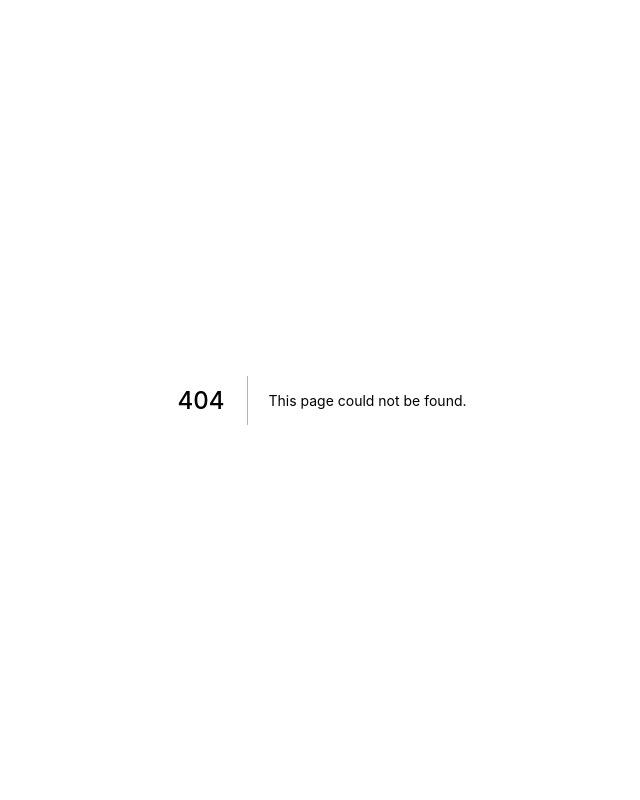
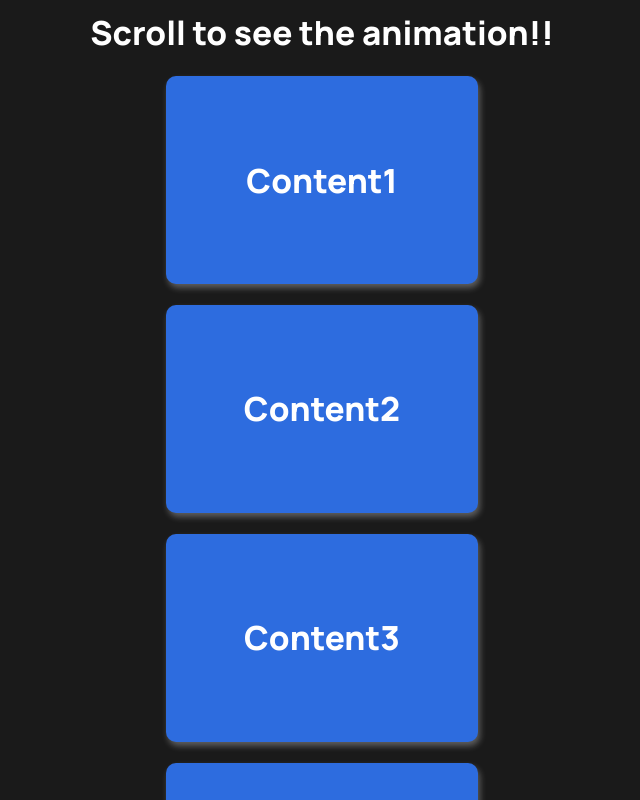
Before and after one commit to benxene/7days-50projects, a Next.js app: page /scroll-animation in a window 1280 px wide. Before the commit this address had no page. Shown: the top 800 px of the page, without its empty margins (318-958 px from the left). Built offline with nearby package versions, Linux system fonts and the light colour scheme.

Commit message:
Scroll animation (#9)
* bg-img added

* rot_nav filename changed so this is unwanted

* state created

* basic configuration done

* Box design created

* scroll-animation completed

```diff
--- /dev/null
+++ b/src/pages/scroll-animation.tsx
@@ -0,0 +1,107 @@
+import Head from 'next/head';
+import { useEffect, useState } from 'react';
+import styled from 'styled-components';
+import { colors } from '../constants/theme';
+
+const contents = [
+  'Content1',
+  'Content2',
+  'Content3',
+  'Content4',
+  'Content5',
+  'Content6',
+  'Content7',
+  'Content8',
+  'Content9',
+  'Content10',
+  'Content11',
+  'Content12'
+];
+
+const BoxComponent = () => {
+  const [scroll, setScroll] = useState<boolean[]>([]);
+  const [boxes, setBoxes] = useState<NodeListOf<HTMLDivElement>>();
+  const handleScroll = () => {
+    const triggerBottom = (window.innerHeight / 5) * 4;
+    const scrollValue = [...boxes].map((box, index) => {
+      const boxHeight = box.getBoundingClientRect().top;
+      return boxHeight < triggerBottom;
+    });
+    setScroll([...scrollValue]);
+  };
+
+  useEffect(() => {
+    if (boxes === undefined) {
+      return;
+    } else {
+      window.addEventListener('scroll', handleScroll);
+      window.scrollTo(0, 10);
+    }
+  }, [boxes]);
+
+  useEffect(() => {
+    console.log(scroll);
+  }, [scroll]);
+
+  useEffect(() => {
+    setBoxes(document.querySelectorAll('.box'));
+  }, []);
+  return (
+    <>
+      {contents.map((content, index) => {
+        return (
+          <Box className='box' key={index} style={scroll[index] ? { transform: 'translateX(0)' } : {}}>
+            <h1>{content}</h1>
+          </Box>
+        );
+      })}
+    </>
+  );
+};
+
+export default function ScrollAnimation() {
+  return (
+    <>
+      <Head>
+        <title>Scroll Animation | 7 days 50 projects</title>
+      </Head>
+      <MyContainer>
+        <Heading>Scroll to see the animation!!</Heading>
+        <BoxComponent />
+      </MyContainer>
+    </>
+  );
+}
+
+const MyContainer = styled.div`
+  background-color: ${colors.darkSlate};
+  display: flex;
+  flex-direction: column;
+  align-items: center;
+  overflow-x: hidden;
+`;
+
+const Heading = styled.h1`
+  color: ${colors.contrast.primary};
+  margin: 1rem;
+`;
+
+const Box = styled.div`
+  width: 30rem;
+  height: 20rem;
+  background-color: ${colors.primary};
+  border-radius: 10px;
+  box-shadow: 2px 4px 6px rgba(255, 255, 255, 0.3);
+  color: ${colors.contrast.primary};
+  margin: 1rem;
+  display: flex;
+  align-items: center;
+  justify-content: center;
+  transition: 0.3s transform;
+  &:nth-child(odd) {
+    transform: translateX(-400%);
+  }
+  &:nth-child(even) {
+    transform: translateX(400%);
+  }
+`;
--- a/tsconfig.json
+++ b/tsconfig.json
@@ -1,5 +1,6 @@
 {
   "compilerOptions": {
+    "downlevelIteration": true,
     "target": "es5",
     "lib": ["dom", "dom.iterable", "esnext"],
     "allowJs": true,
```
